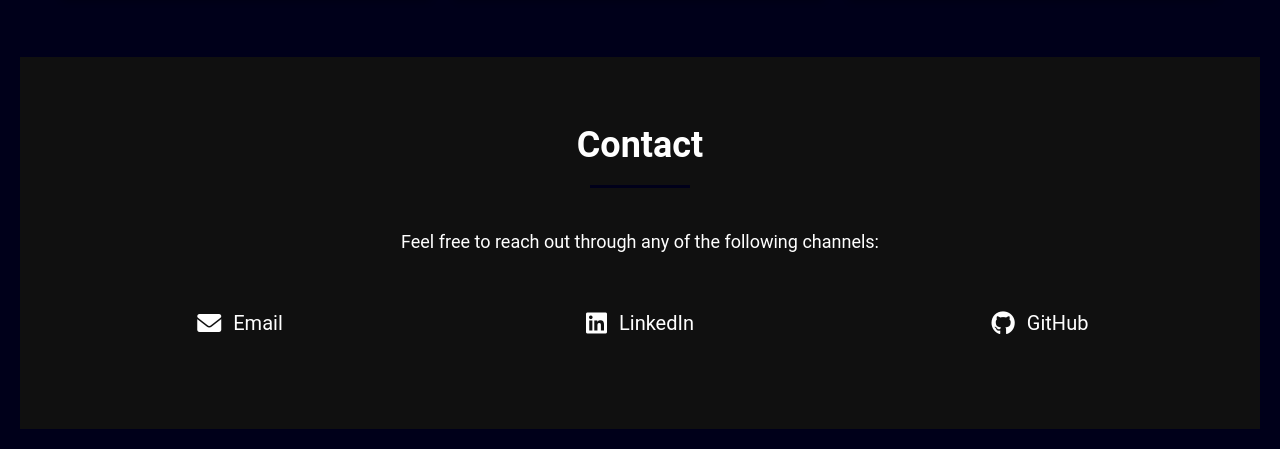
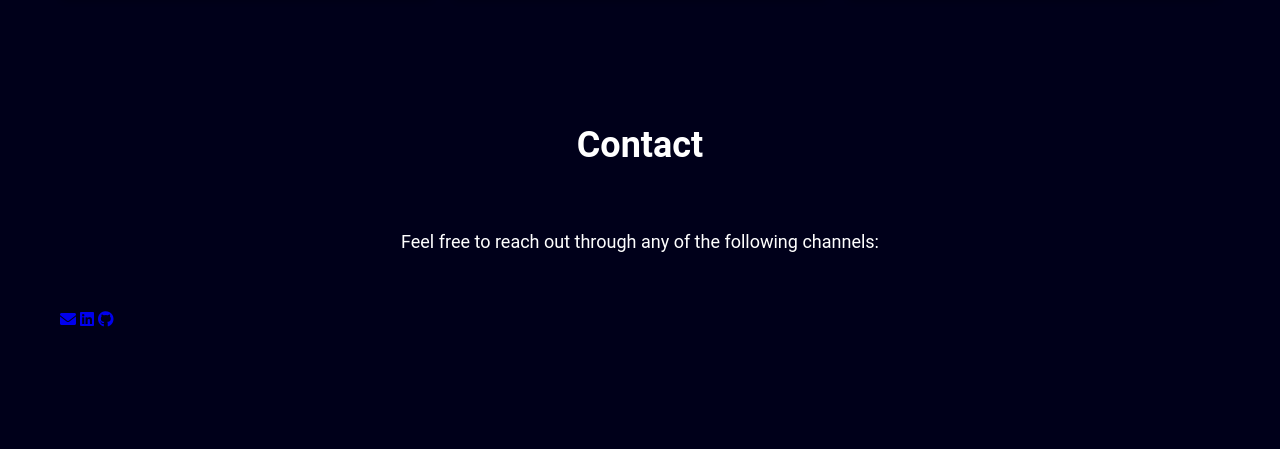
Before and after one commit to Rashmitha23/Rashmitha_Padmashetti, a plain HTML site: page index.html in a window 1280 px wide. Shown: the part 5416-5865 px from the top of the page. Drawn offline with nearby package versions, Linux system fonts and the light colour scheme.

Commit message:
Update index.html

```diff
--- a/index.html
+++ b/index.html
@@ -671,29 +671,15 @@ product discount levels. I used Power query to clean the data and Excel to visua
 
 
 <!-- Contact Section -->
-<section id="contact" style="padding: 60px 0; background-color: #101010; color: white;">
+<section id="contact" style="padding: 60px 0; background-color: #00001a; color: white;">
     <div class="container">
         <h2 class="section-title" style="text-align: center; font-size: 36px; margin-bottom: 40px;">Contact</h2>
         <p style="text-align: center; font-size: 18px; margin-bottom: 50px;">Feel free to reach out through any of the following channels:</p>
-        <div class="contact-info" style="display: flex; justify-content: center; gap: 40px; flex-wrap: wrap; text-align: center;">
-            <!-- Email -->
-            <div class="contact-item" style="flex: 1; min-width: 250px; margin-bottom: 30px;">
-                <a href="mailto:rashmithapadmashetti1819@gmail.com" style="color: white; text-decoration: none; font-size: 20px; display: flex; align-items: center; justify-content: center;">
-                    <i class="fas fa-envelope" style="font-size: 24px; margin-right: 12px;"></i> Email
-                </a>
-            </div>
-            <!-- LinkedIn -->
-            <div class="contact-item" style="flex: 1; min-width: 250px; margin-bottom: 30px;">
-                <a href="https://www.linkedin.com/in/rashmithapadmashetti/" target="_blank" style="color: white; text-decoration: none; font-size: 20px; display: flex; align-items: center; justify-content: center;">
-                    <i class="fab fa-linkedin" style="font-size: 24px; margin-right: 12px;"></i> LinkedIn
-                </a>
-            </div>
-            <!-- GitHub -->
-            <div class="contact-item" style="flex: 1; min-width: 250px; margin-bottom: 30px;">
-                <a href="https://github.com/Rashmitha23?tab=repositories" target="_blank" style="color: white; text-decoration: none; font-size: 20px; display: flex; align-items: center; justify-content: center;">
-                    <i class="fab fa-github" style="font-size: 24px; margin-right: 12px;"></i> GitHub
-                </a>
-            </div>
+        <div class="contact-icons">
+            <a href="mailto:rashmithapadmashetti1819@gmail.com" title="Email"><i class="fas fa-envelope"></i></a>
+            <a href="https://www.linkedin.com/in/rashmithapadmashetti/" target="_blank" title="LinkedIn"><i class="fab fa-linkedin"></i></a>
+            <a href="https://github.com/Rashmitha23?tab=repositories" target="_blank" title="GitHub"><i class="fab fa-github"></i></a>
+        </div>
         </div>
     </div>
 </section>
```
